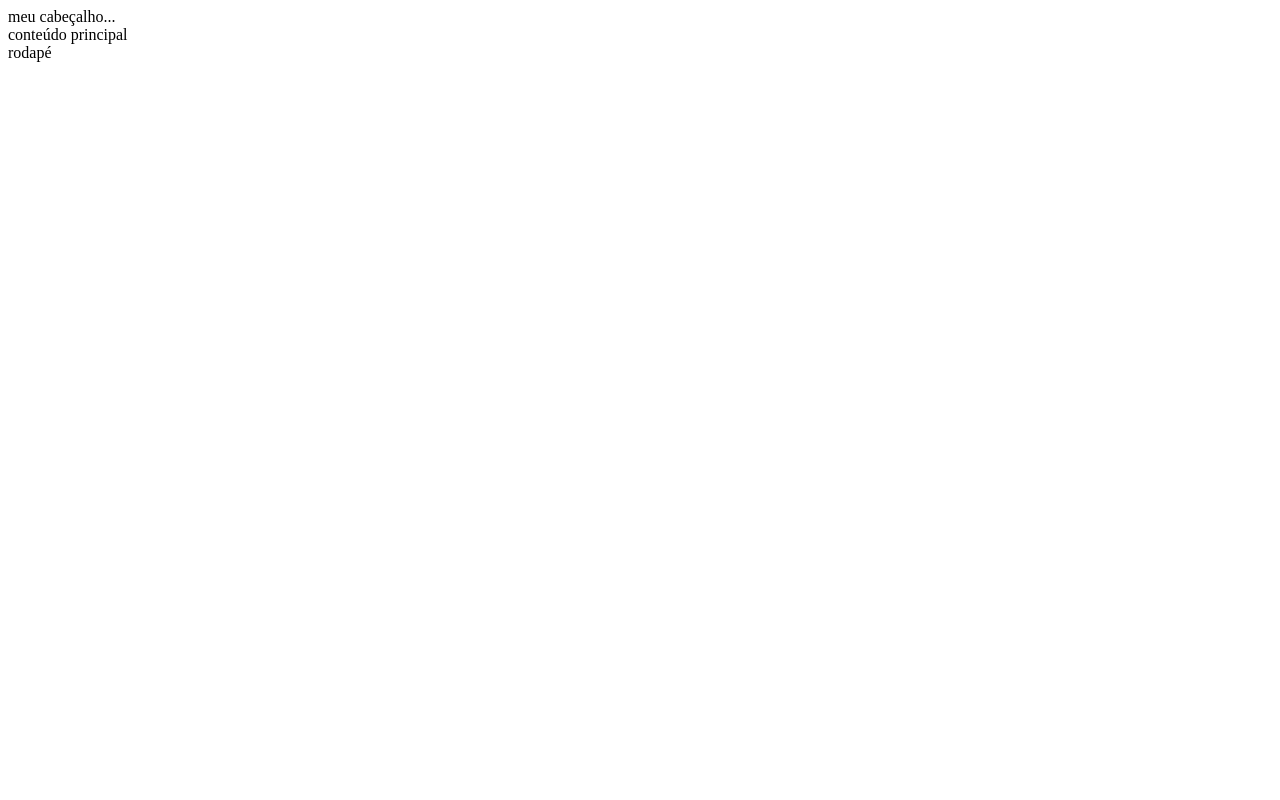
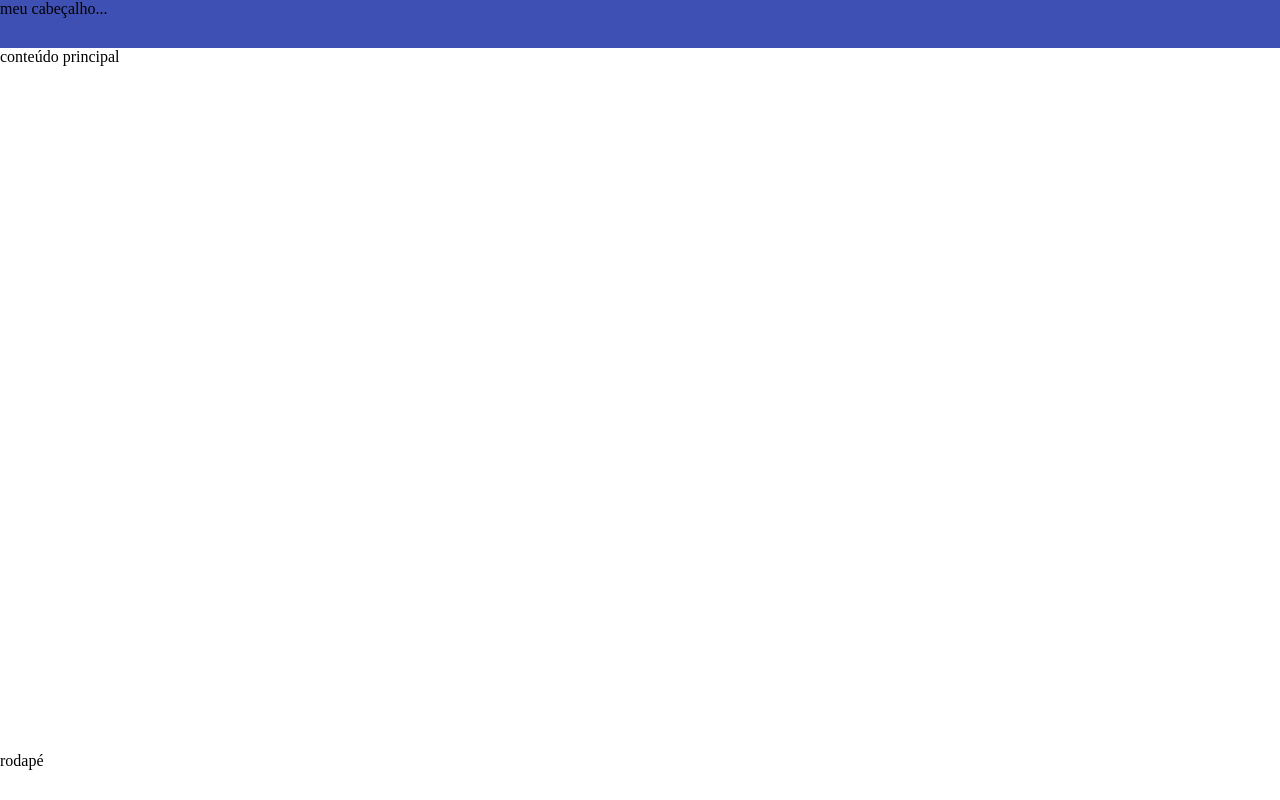
Before and after one commit to JTM77XY/aulas-aplicativo-pwa, a React (Vite) app: page / in a window 1280 px wide. Built offline with nearby package versions, Linux system fonts and the light colour scheme.

Commit message:
atualização

```diff
--- a/src/App.jsx
+++ b/src/App.jsx
@@ -1,7 +1,8 @@
-import { useState } from 'react'
-import heroImg from './assets/hero.png'
-import reactLogo from './assets/react.svg'
-import viteLogo from './assets/vite.svg'
+// import { useState } from 'react'
+// import heroImg from './assets/hero.png'
+// import reactLogo from './assets/react.svg'
+// import viteLogo from './assets/vite.svg'
+
 import './App.css'
 import Cabecalho from './componentes/cabecalho/cabecalho'
 import Principal from './componentes/principal/principal'
@@ -9,11 +10,11 @@ import Rodape from './componentes/rodape/rodape'
 
 function App() {
   return (
-   <div>
+   <>
     <Cabecalho/>
     <Principal/>
     <Rodape/>
-   </div>
+   </>
   )
 }
 
--- /dev/null
+++ b/src/componentes/cabecalho/cabecalho.css
@@ -0,0 +1,4 @@
+.cabecalho_root{
+    background-color: red;
+    background-color: var(--cor-primaria);
+}
--- a/src/componentes/cabecalho/cabecalho.jsx
+++ b/src/componentes/cabecalho/cabecalho.jsx
@@ -1,5 +1,8 @@
+import './cabecalho.css'
+
+
 function Cabecalho() {
-    return <header> meu cabeçalho...</header>
+    return <header className='cabecalho_root'> meu cabeçalho...</header>
 }
 
 export default Cabecalho
--- a/src/index.css
+++ b/src/index.css
@@ -0,0 +1,36 @@
+*{
+    margin: 0;
+    padding: 0;
+    box-sizing: border-box;
+}
+
+html, body, #root {
+   height: 100%;
+}
+
+#root{
+    display: grid;
+    grid-template-rows: 48px 1fr 48px;
+}
+
+:root {
+ --cor-primaria-clara: #7986cb;
+ --cor-primaria: #3f50b5;
+ --cor-primaria-escura: #303f9f;
+
+ --cor-secundaria-clara: #ffab40;
+ --cor-secundaria: #ff9100;
+ --cor-secundaria-escura: #ff6d00;
+
+ --cor-fundo-padrao: #f7f7f7;
+
+ --cor-texto-padrao: #1c2025;
+ --cor-texto-claro: #fff;
+
+ --cor-info: #0288d1;
+ --cor-sucesso: #1aa251;
+ --cor-aviso: #dea500;
+ --cor-erro: #eb0014;
+
+ --cor-cinza: #99a7bb;
+}
```
